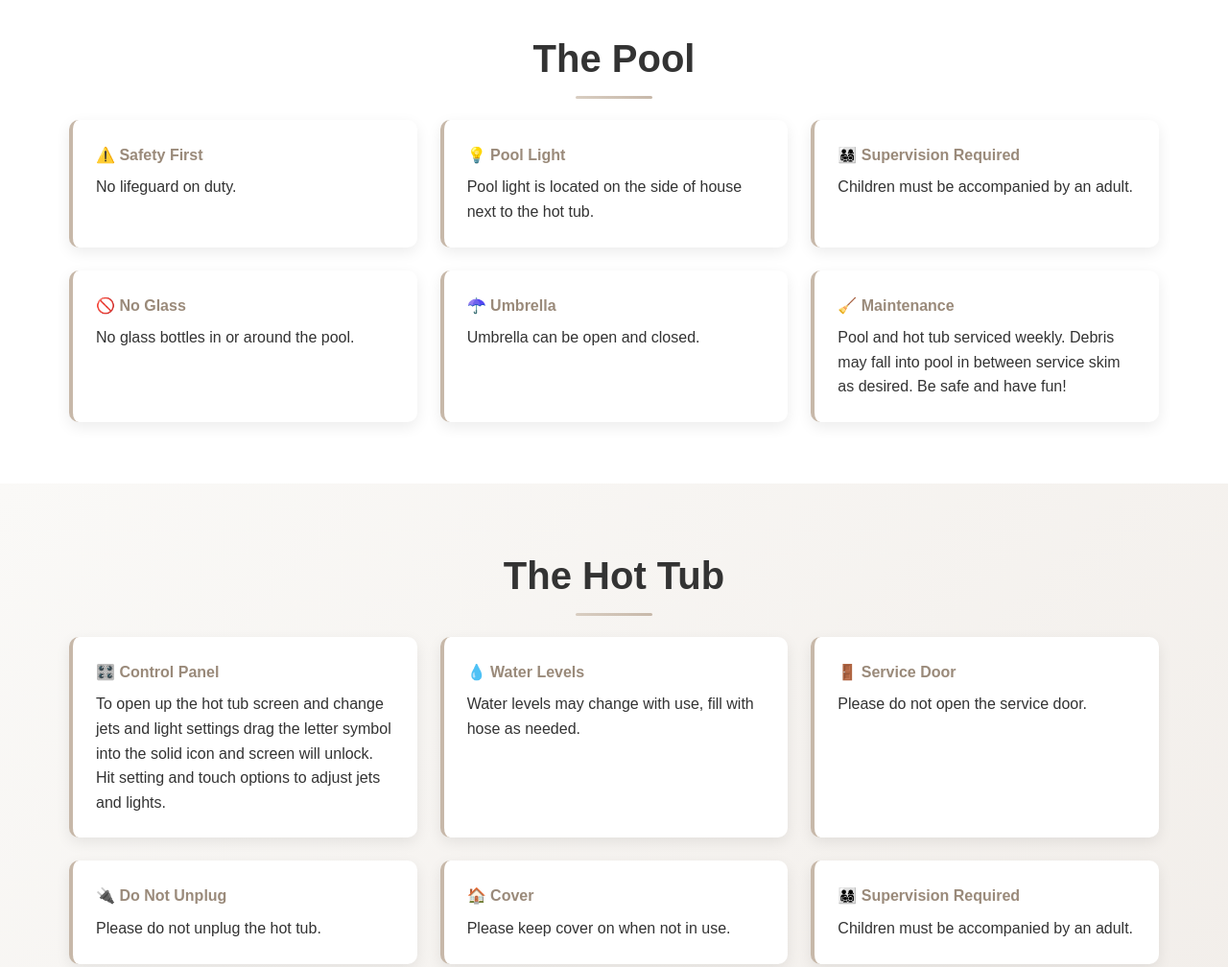
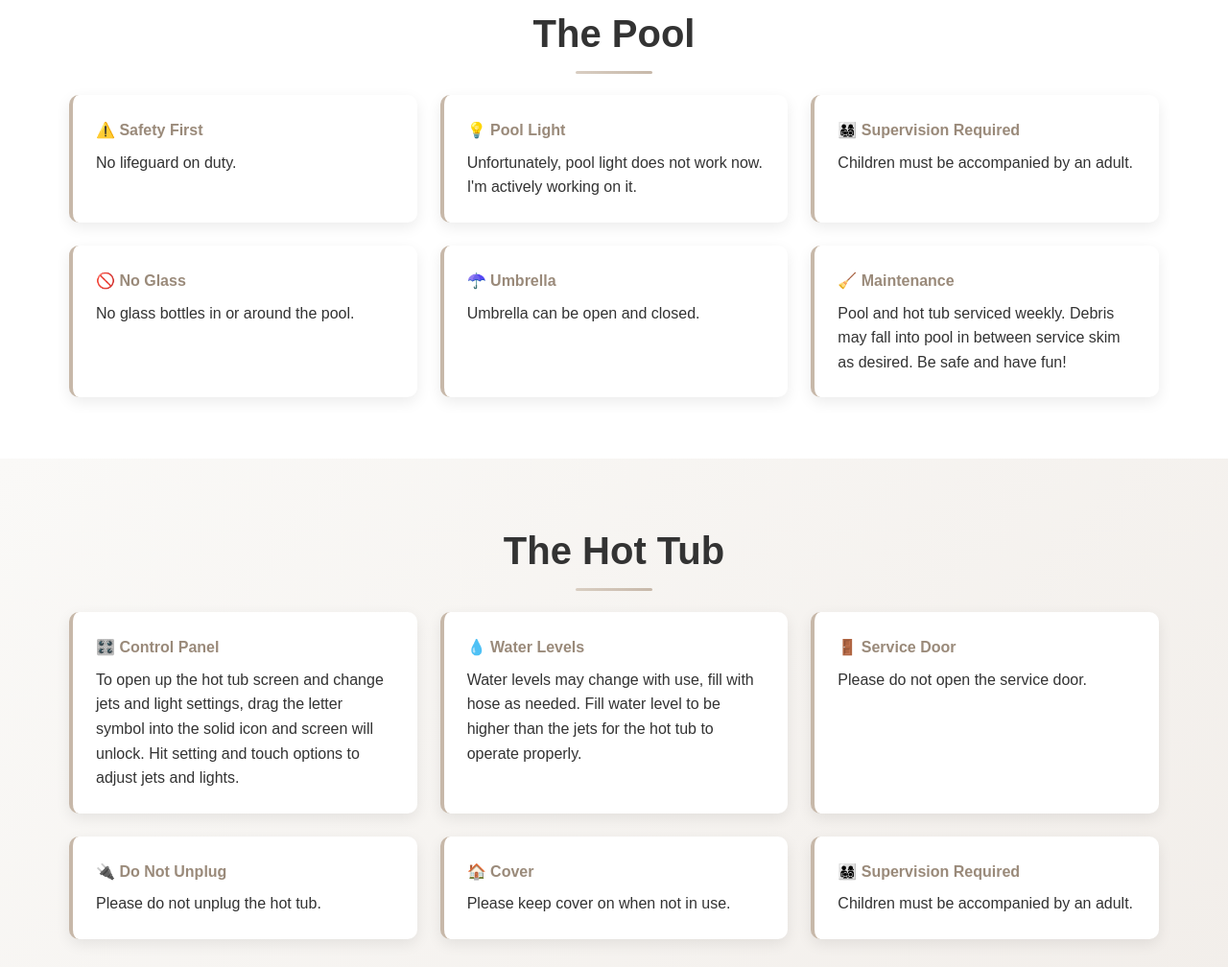
Before and after one commit to stillwater-retreats/stillwater-retreats.github.io, a plain HTML site: page index.html in a window 1280 px wide. Shown: the part 2786-3794 px from the top of the page at 96% size. Drawn offline with Linux system fonts and the light colour scheme.

Commit message:
Update Jul 11

```diff
--- a/index.html
+++ b/index.html
@@ -536,7 +536,8 @@
                 </div>
                 <div class="card">
                     <h3>💡 Outdoor Lights</h3>
-                    <p>The remote is hanging off a hook on patio just outside of the French doors. Push on or off. Please keep the remote on the hook for future guests.</p>
+                    <p>Plug the cord of outdoor lights to the socket inside the fence.</p>
+                    <!-- <p>The remote is hanging off a hook on patio just outside of the French doors. Push on or off. Please keep the remote on the hook for future guests.</p> -->
                 </div>
                 <div class="card">
                     <h3>🚰 Kitchen Faucet</h3>
@@ -548,7 +549,8 @@
                 </div>
                 <div class="card">
                     <h3>🏊 Pool & Hot Tub</h3>
-                    <p>Pool light located around corner of house next to hot tub. Please don't remove anything from pool or hot tub. Water levels will change with use, fill with hose when needed. Keep lid on when not in use.</p>
+                    <p>Unfortunately pool light does not work now and I'm actively working on it. Please don't remove anything from pool or hot tub. Water levels will change with use, fill with hose when needed. Keep lid on when not in use.</p>
+                    <!-- <p>Pool light located around corner of house next to hot tub. Please don't remove anything from pool or hot tub. Water levels will change with use, fill with hose when needed. Keep lid on when not in use.</p> -->
                 </div>
             </div>
         </div>
@@ -592,7 +594,8 @@
                 </div>
                 <div class="rule-item">
                     <div class="rule-title">💡 Pool Light</div>
-                    <div>Pool light is located on the side of house next to the hot tub.</div>
+                    <div>Unfortunately, pool light does not work now. I'm actively working on it.</div>
+                    <!-- <div>Pool light is located on the side of house next to the hot tub.</div> -->
                 </div>
                 <div class="rule-item">
                     <div class="rule-title">👨‍👩‍👧‍👦 Supervision Required</div>
@@ -620,11 +623,11 @@
             <div class="rules-list">
                 <div class="rule-item">
                     <div class="rule-title">🎛️ Control Panel</div>
-                    <div>To open up the hot tub screen and change jets and light settings drag the letter symbol into the solid icon and screen will unlock. Hit setting and touch options to adjust jets and lights.</div>
+                    <div>To open up the hot tub screen and change jets and light settings, drag the letter symbol into the solid icon and screen will unlock. Hit setting and touch options to adjust jets and lights.</div>
                 </div>
                 <div class="rule-item">
                     <div class="rule-title">💧 Water Levels</div>
-                    <div>Water levels may change with use, fill with hose as needed.</div>
+                    <div>Water levels may change with use, fill with hose as needed. Fill water level to be higher than the jets for the hot tub to operate properly.</div>
                 </div>
                 <div class="rule-item">
                     <div class="rule-title">🚪 Service Door</div>
```
